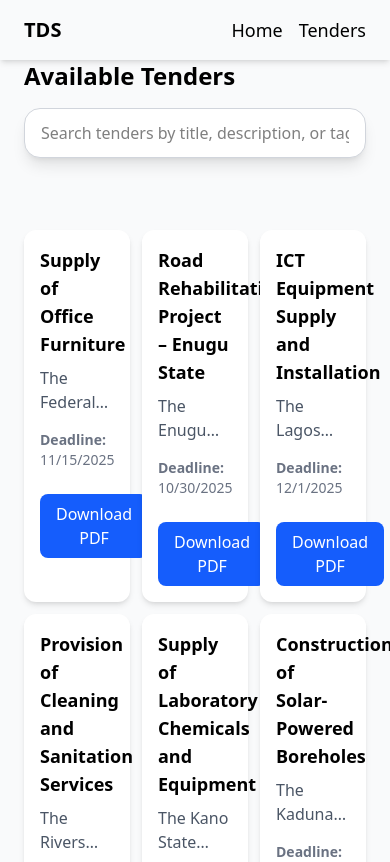
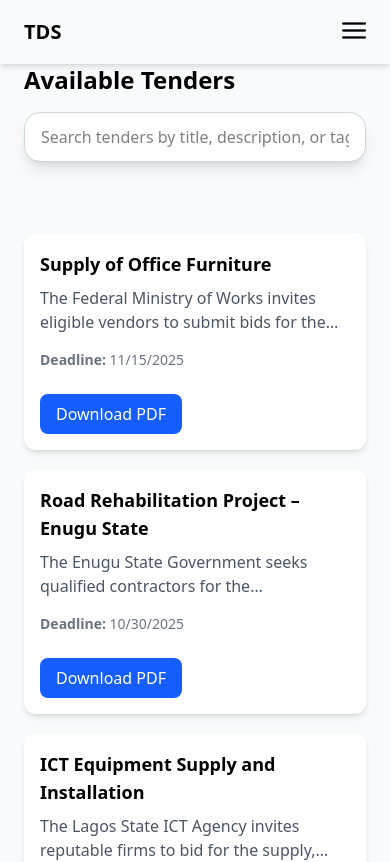
Before and after one commit to deborahkudaru/tender-download-system, a Vue app: page /tenders in a window 390 px wide. Shown: the top 862 px of the page. Built offline with nearby package versions, Linux system fonts and the light colour scheme.

Commit message:
feat: enhance Navbar component with mobile menu functionality and improve layout; update TenderList to adjust grid layout for better responsiveness

```diff
--- a/src/components/Navbar.vue
+++ b/src/components/Navbar.vue
@@ -1,22 +1,74 @@
 <script setup>
 import { RouterLink } from 'vue-router'
+import { ref } from 'vue'
+
+const isMobileMenuOpen = ref(false)
+
+const toggleMobileMenu = () => {
+  isMobileMenuOpen.value = !isMobileMenuOpen.value
+}
+
+const closeMobileMenu = () => {
+  isMobileMenuOpen.value = false
+}
 </script>
 
 <template>
-    <nav class="flex justify-between py-4 px-6 shadow-md items-center">
+    <nav class="flex justify-between py-4 px-6 shadow-md items-center relative">
         <div class="font-bold text-xl">
-            <RouterLink to="/">
+            <RouterLink to="/" @click="closeMobileMenu">
                 TDS
             </RouterLink>
         </div>
-        <ul class="flex space-x-4  text-lg ">
+
+        <!-- Desktop Menu -->
+        <ul class="hidden md:flex space-x-6 text-lg">
             <li>
-                <RouterLink to="/">Home</RouterLink>
+                <RouterLink to="/" class="flex items-center hover:text-blue-600 transition-colors">
+                    Home
+                </RouterLink>
             </li>
             <li>
-                <RouterLink to="/tenders">Tenders</RouterLink>
+                <RouterLink to="/tenders" class="flex items-center hover:text-blue-600 transition-colors">
+                    Tenders
+                </RouterLink>
             </li>
+        </ul>
 
-        </ul>
+        <!-- Mobile Menu Button -->
+        <button
+            @click="toggleMobileMenu"
+            class="md:hidden text-2xl focus:outline-none"
+            aria-label="Toggle menu"
+        >
+            <i :class="isMobileMenuOpen ? 'pi pi-times' : 'pi pi-bars'"></i>
+        </button>
+
+        <!-- Mobile Menu -->
+        <div
+            v-if="isMobileMenuOpen"
+            class="absolute top-full left-0 right-0 bg-white shadow-lg md:hidden z-50"
+        >
+            <ul class="flex flex-col py-4">
+                <li class="">
+                    <RouterLink
+                        to="/"
+                        @click="closeMobileMenu"
+                        class="flex items-center px-6 py-3 hover:bg-gray-100 transition-colors"
+                    >
+                        Home
+                    </RouterLink>
+                </li>
+                <li>
+                    <RouterLink
+                        to="/tenders"
+                        @click="closeMobileMenu"
+                        class="flex items-center px-6 py-3 hover:bg-gray-100 transition-colors"
+                    >
+                        Tenders
+                    </RouterLink>
+                </li>
+            </ul>
+        </div>
     </nav>
 </template>
--- a/src/components/TenderList.vue
+++ b/src/components/TenderList.vue
@@ -64,7 +64,7 @@ const handleSearch = (query) => {
             <div v-if="!state.isLoading && filteredTenders.length === 0">No tenders found.</div>
         </div>
 
-        <div class="grid grid-cols-3 gap-3">
+        <div class="grid grid-cols-1 md:grid-cols-2 lg:grid-cols-3 gap-5">
             <TenderCard v-for="tender in filteredTenders.slice(0, limit || filteredTenders.length)" :key="tender.id"
                 :tender="tender" />
         </div>
```
